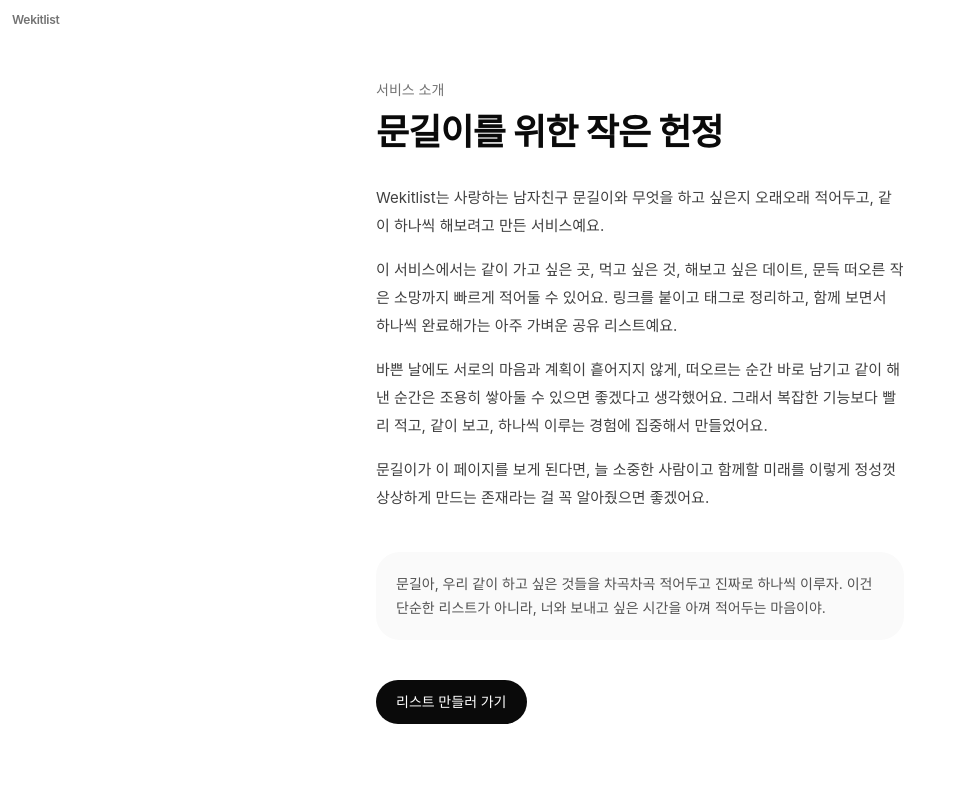
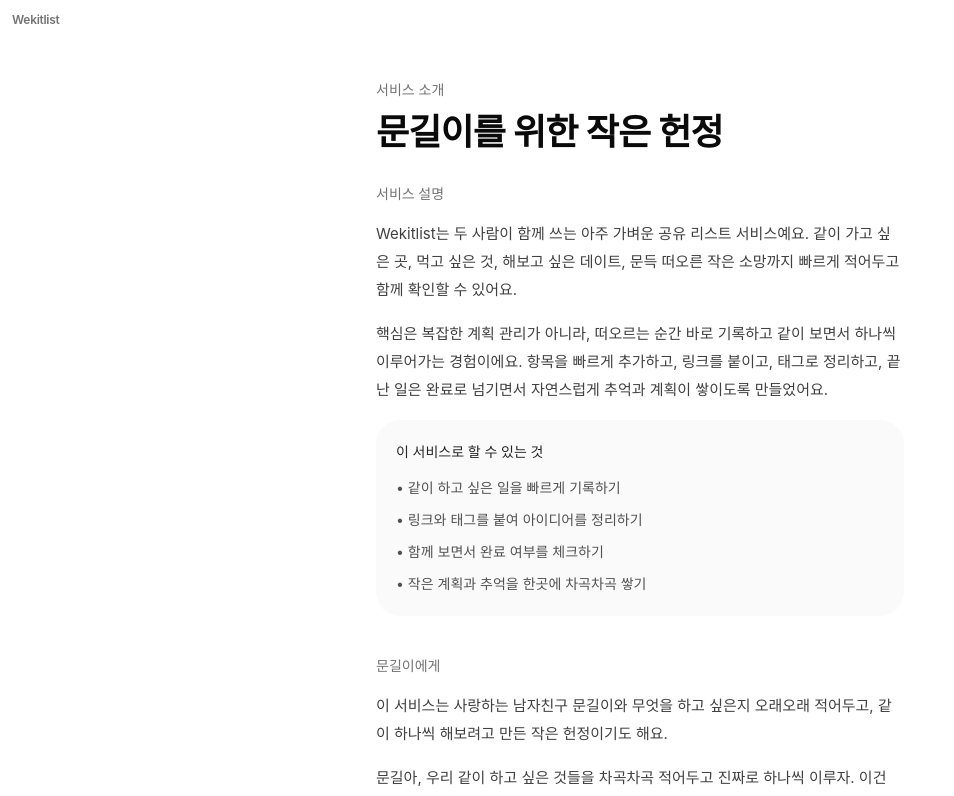
Before and after one commit to FLYLIKEB/wekitlist, a Next.js app: page /about in a window 1280 px wide. Shown: the top 796 px of the page, without its empty margins (0-954 px from the left). Built offline with nearby package versions, Linux system fonts and the light colour scheme.

Commit message:
docs: separate about page sections

```diff
--- a/src/app/about/page.tsx
+++ b/src/app/about/page.tsx
@@ -5,30 +5,43 @@
     <main className="mx-auto flex min-h-screen w-full max-w-xl flex-col px-6 py-20 pb-32">
       <p className="text-sm text-neutral-500">서비스 소개</p>
       <h1 className="mt-3 text-4xl font-semibold tracking-tight text-neutral-950">문길이를 위한 작은 헌정</h1>
-      <div className="mt-8 space-y-4 text-[15px] leading-7 text-neutral-700">
+      <section className="mt-8">
+        <h2 className="text-sm font-medium text-neutral-500">서비스 설명</h2>
+        <div className="mt-4 space-y-4 text-[15px] leading-7 text-neutral-700">
           <p>
-          Wekitlist는 사랑하는 남자친구 문길이와 무엇을 하고 싶은지 오래오래 적어두고,
-          같이 하나씩 해보려고 만든 서비스예요.
+            Wekitlist는 두 사람이 함께 쓰는 아주 가벼운 공유 리스트 서비스예요. 같이 가고 싶은 곳,
+            먹고 싶은 것, 해보고 싶은 데이트, 문득 떠오른 작은 소망까지 빠르게 적어두고 함께
+            확인할 수 있어요.
           </p>
           <p>
-          이 서비스에서는 같이 가고 싶은 곳, 먹고 싶은 것, 해보고 싶은 데이트, 문득 떠오른 작은
-          소망까지 빠르게 적어둘 수 있어요. 링크를 붙이고 태그로 정리하고, 함께 보면서 하나씩
-          완료해가는 아주 가벼운 공유 리스트예요.
+            핵심은 복잡한 계획 관리가 아니라, 떠오르는 순간 바로 기록하고 같이 보면서 하나씩
+            이루어가는 경험이에요. 항목을 빠르게 추가하고, 링크를 붙이고, 태그로 정리하고, 끝난
+            일은 완료로 넘기면서 자연스럽게 추억과 계획이 쌓이도록 만들었어요.
+          </p>
+          <div className="rounded-3xl bg-neutral-50 px-5 py-5 text-sm leading-6 text-neutral-600">
+            <p className="font-medium text-neutral-800">이 서비스로 할 수 있는 것</p>
+            <ul className="mt-3 space-y-2">
+              <li>• 같이 하고 싶은 일을 빠르게 기록하기</li>
+              <li>• 링크와 태그를 붙여 아이디어를 정리하기</li>
+              <li>• 함께 보면서 완료 여부를 체크하기</li>
+              <li>• 작은 계획과 추억을 한곳에 차곡차곡 쌓기</li>
+            </ul>
+          </div>
+        </div>
+      </section>
+      <section className="mt-10">
+        <h2 className="text-sm font-medium text-neutral-500">문길이에게</h2>
+        <div className="mt-4 space-y-4 text-[15px] leading-7 text-neutral-700">
+          <p>
+            이 서비스는 사랑하는 남자친구 문길이와 무엇을 하고 싶은지 오래오래 적어두고, 같이
+            하나씩 해보려고 만든 작은 헌정이기도 해요.
           </p>
           <p>
-          바쁜 날에도 서로의 마음과 계획이 흩어지지 않게, 떠오르는 순간 바로 남기고 같이 해낸
-          순간은 조용히 쌓아둘 수 있으면 좋겠다고 생각했어요. 그래서 복잡한 기능보다 빨리 적고,
-          같이 보고, 하나씩 이루는 경험에 집중해서 만들었어요.
-        </p>
-        <p>
-          문길이가 이 페이지를 보게 된다면, 늘 소중한 사람이고 함께할 미래를 이렇게 정성껏
-          상상하게 만드는 존재라는 걸 꼭 알아줬으면 좋겠어요.
+            문길아, 우리 같이 하고 싶은 것들을 차곡차곡 적어두고 진짜로 하나씩 이루자. 이건 단순한
+            리스트가 아니라, 너와 보내고 싶은 시간을 아껴 적어두는 마음이야.
           </p>
         </div>
-      <div className="mt-10 rounded-3xl bg-neutral-50 px-5 py-5 text-sm leading-6 text-neutral-600">
-        문길아, 우리 같이 하고 싶은 것들을 차곡차곡 적어두고 진짜로 하나씩 이루자. 이건 단순한
-        리스트가 아니라, 너와 보내고 싶은 시간을 아껴 적어두는 마음이야.
-      </div>
+      </section>
       <Link
         href="/"
         className="mt-10 inline-flex w-fit rounded-full bg-neutral-950 px-5 py-3 text-sm font-medium text-white transition hover:bg-neutral-800"
```
Lines whose indentation alone changed are shown as unchanged.
